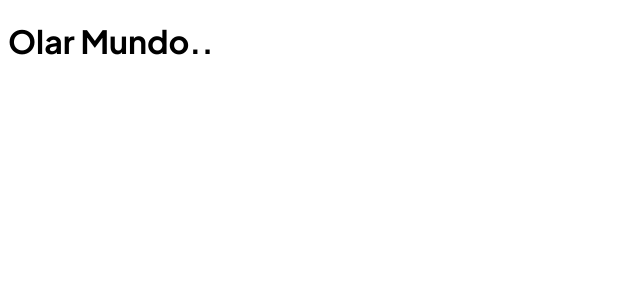
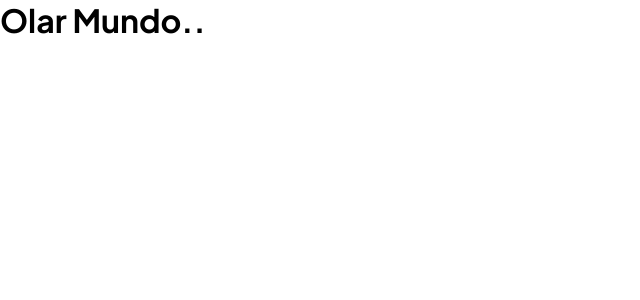
Before and after one commit to rodrigosantosdev/Leadster, a Next.js app: page / in a window 1280 px wide. Shown: the top 300 px of the page, without its empty margins (0-640 px from the left). Built offline with nearby package versions, Linux system fonts and the light colour scheme.

Commit message:
configurado um reset basico, e adicionado cores do projeto

```diff
--- a/app/assets/styles/global.ts
+++ b/app/assets/styles/global.ts
@@ -1,6 +1,19 @@
 import { createGlobalStyle } from "styled-components";
 
 export const GlobalStyle = createGlobalStyle`
+  *, *::before, *::after {
+    box-sizing: border-box;
+    margin: 0;
+    padding: 0;
+  }
+
+  --primary: #1C3C50;
+  --blue-100: #F0F8FF;
+  --blue-500: #2C83FB;
+  --blue-800: #1F76F0;
+  --gray: #83979E;
+
+
   body {
     font-family: 'PlusJakartaSans', sans-serif;
     font-weight: 400;
```
